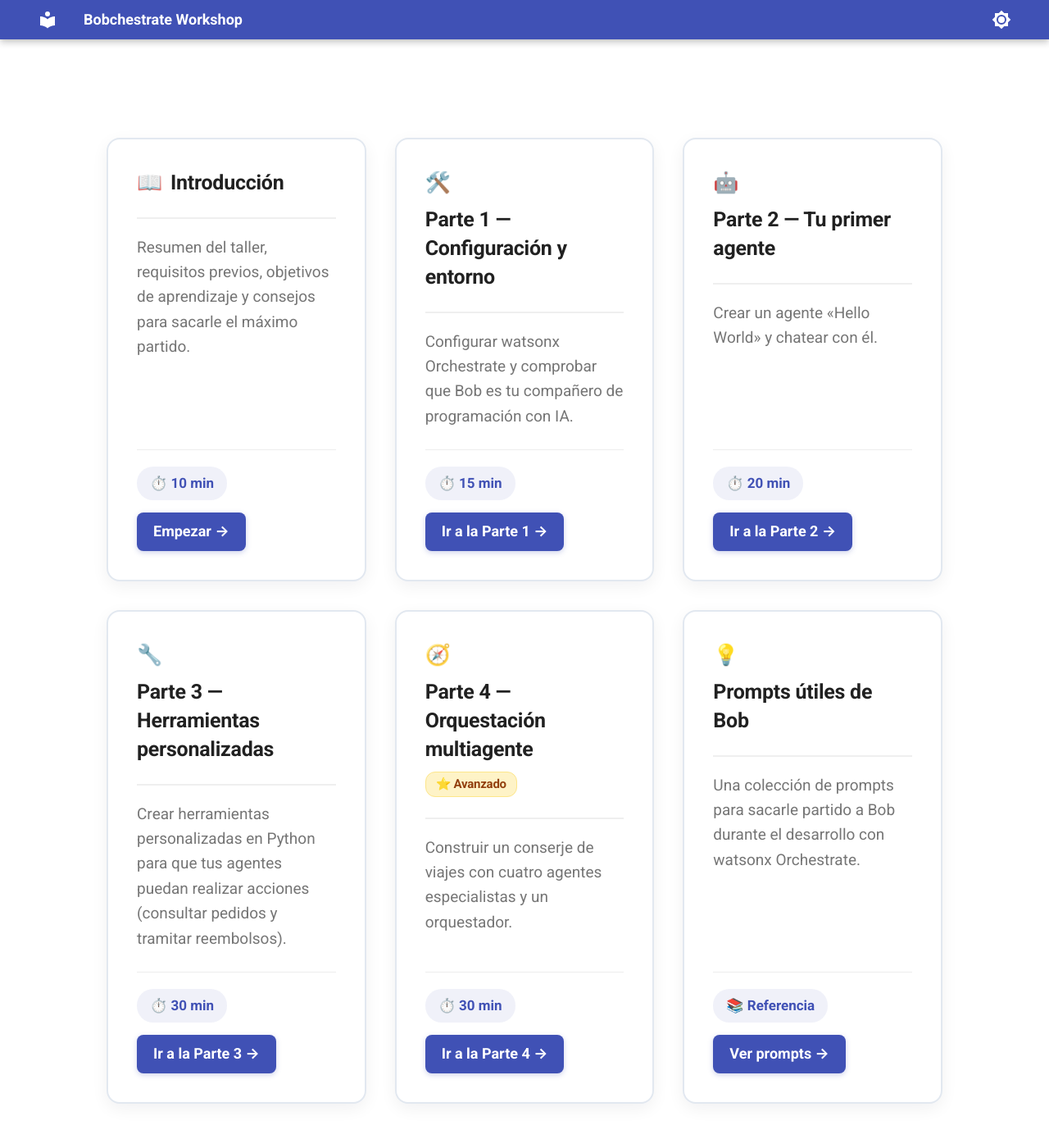
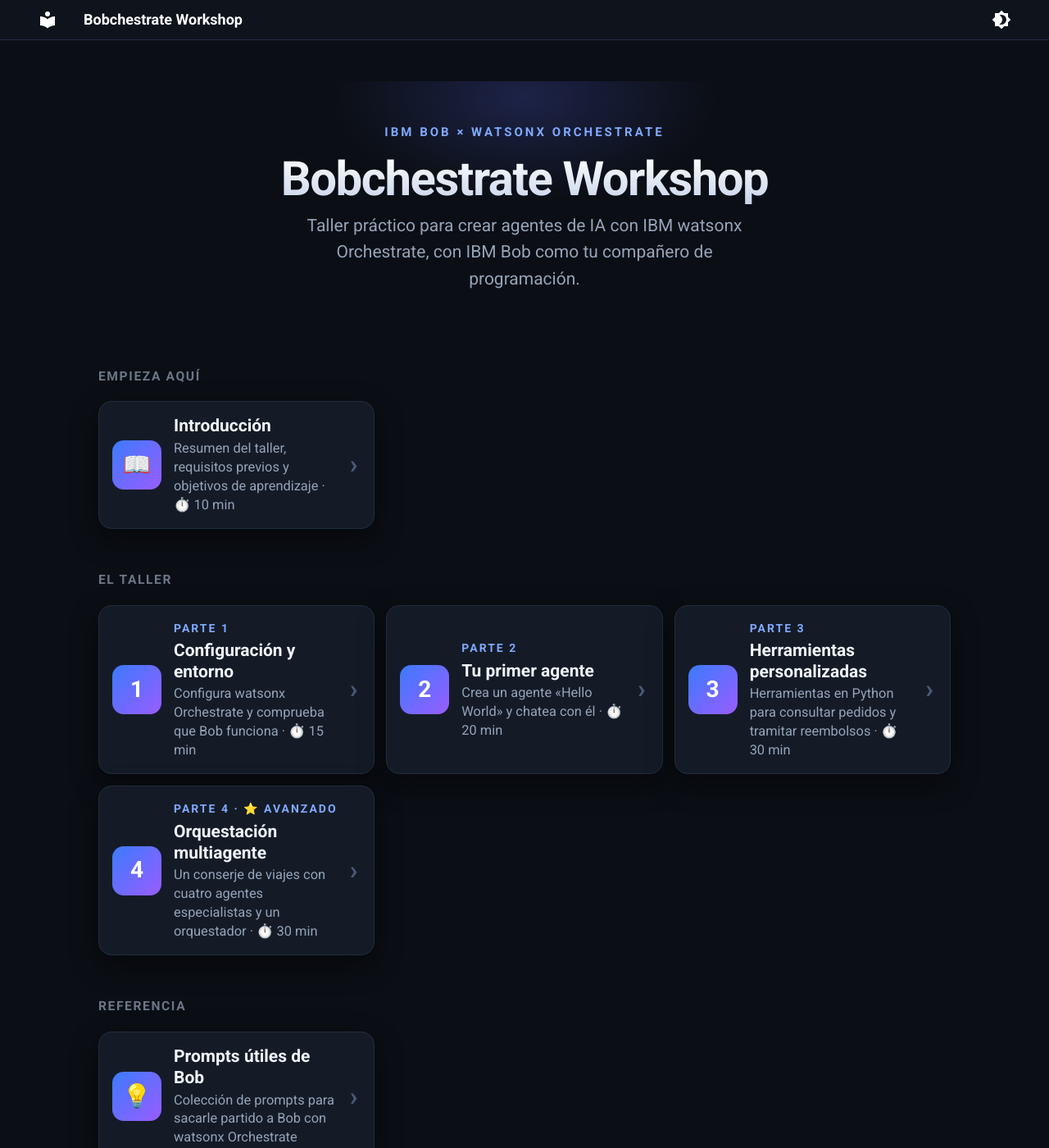
Before and after one commit to daniela42tar/bobquestrate-worshop, an MkDocs documentation site: the page built from docs/index.md, in a window 1280 px wide and 1400 px high. Shown: the whole window at 82% size. Built offline with MkDocs 1.6.1 and Material for MkDocs 9.7.7, drawn with Linux system fonts in a browser that asks for light colours.

Commit message:
feat: dark mode and styling

```diff
--- a/docs/index.md
+++ b/docs/index.md
@@ -5,58 +5,50 @@ hide:
   - toc
 ---
 
-<div class="home-cards-container" markdown>
-
-<div class="grid cards home-cards" markdown>
-
--   ### 📖 [Introducción](introduction.md)
-
-    ---
-
-    Resumen del taller, requisitos previos, objetivos de aprendizaje y consejos para sacarle el máximo partido.
-
-    <span class="card-badge">⏱️ 10 min</span> <span class="card-action">[Empezar →](introduction.md)</span>
-
--   ### 🛠️ [Parte 1 — Configuración y entorno](part1-setup/README.md)
-
-    ---
-
-    Configurar watsonx Orchestrate y comprobar que Bob es tu compañero de programación con IA.
-
-    <span class="card-badge">⏱️ 15 min</span> <span class="card-action">[Ir a la Parte 1 →](part1-setup/README.md)</span>
-
--   ### 🤖 [Parte 2 — Tu primer agente](part2-first-agent/README.md)
-
-    ---
-
-    Crear un agente «Hello World» y chatear con él.
-
-    <span class="card-badge">⏱️ 20 min</span> <span class="card-action">[Ir a la Parte 2 →](part2-first-agent/README.md)</span>
-
--   ### 🔧 [Parte 3 — Herramientas personalizadas](part3-custom-tools/README.md)
-
-    ---
-
-    Crear herramientas personalizadas en Python para que tus agentes puedan realizar acciones (consultar pedidos y tramitar reembolsos).
-
-    <span class="card-badge">⏱️ 30 min</span> <span class="card-action">[Ir a la Parte 3 →](part3-custom-tools/README.md)</span>
-
--   ### 🧭 [Parte 4 — Orquestación multiagente](part4-multi-agent-orchestration/README.md) <span class="badge-featured">⭐ Avanzado</span>
-
-    ---
-
-    Construir un conserje de viajes con cuatro agentes especialistas y un orquestador.
-
-    <span class="card-badge">⏱️ 30 min</span> <span class="card-action">[Ir a la Parte 4 →](part4-multi-agent-orchestration/README.md)</span>
-
--   ### 💡 [Prompts útiles de Bob](bob-prompts/helpful-prompts.md)
-
-    ---
-
-    Una colección de prompts para sacarle partido a Bob durante el desarrollo con watsonx Orchestrate.
-
-    <span class="card-badge">📚 Referencia</span> <span class="card-action">[Ver prompts →](bob-prompts/helpful-prompts.md)</span>
-
+<div class="bw-home">
+<section class="bw-hero">
+<div class="bw-kicker">IBM Bob × watsonx Orchestrate</div>
+<h1>Bobchestrate Workshop</h1>
+<p class="bw-lead">Taller práctico para crear agentes de IA con IBM watsonx Orchestrate, con IBM Bob como tu compañero de programación.</p>
+<!-- <img class="bw-heroimg" src="Bobchestrate_Workshop_logo_new.png" alt="Logotipo de Bobchestrate Workshop"> -->
+</section>
+<div class="bw-group">Empieza aquí</div>
+<div class="bw-cards">
+<a class="bw-card" href="introduction/">
+<span class="bw-chip">📖</span>
+<span class="bw-body"><span class="bw-title">Introducción</span><span class="bw-sub">Resumen del taller, requisitos previos y objetivos de aprendizaje · ⏱️ 10 min</span></span>
+<span class="bw-chev">›</span>
+</a>
 </div>
-
+<div class="bw-group">El taller</div>
+<div class="bw-cards">
+<a class="bw-card" href="part1-setup/">
+<span class="bw-chip">1</span>
+<span class="bw-body"><span class="bw-kick">Parte 1</span><span class="bw-title">Configuración y entorno</span><span class="bw-sub">Configura watsonx Orchestrate y comprueba que Bob funciona · ⏱️ 15 min</span></span>
+<span class="bw-chev">›</span>
+</a>
+<a class="bw-card" href="part2-first-agent/">
+<span class="bw-chip">2</span>
+<span class="bw-body"><span class="bw-kick">Parte 2</span><span class="bw-title">Tu primer agente</span><span class="bw-sub">Crea un agente «Hello World» y chatea con él · ⏱️ 20 min</span></span>
+<span class="bw-chev">›</span>
+</a>
+<a class="bw-card" href="part3-custom-tools/">
+<span class="bw-chip">3</span>
+<span class="bw-body"><span class="bw-kick">Parte 3</span><span class="bw-title">Herramientas personalizadas</span><span class="bw-sub">Herramientas en Python para consultar pedidos y tramitar reembolsos · ⏱️ 30 min</span></span>
+<span class="bw-chev">›</span>
+</a>
+<a class="bw-card" href="part4-multi-agent-orchestration/">
+<span class="bw-chip">4</span>
+<span class="bw-body"><span class="bw-kick">Parte 4 · ⭐ Avanzado</span><span class="bw-title">Orquestación multiagente</span><span class="bw-sub">Un conserje de viajes con cuatro agentes especialistas y un orquestador · ⏱️ 30 min</span></span>
+<span class="bw-chev">›</span>
+</a>
 </div>
+<div class="bw-group">Referencia</div>
+<div class="bw-cards">
+<a class="bw-card" href="bob-prompts/helpful-prompts/">
+<span class="bw-chip">💡</span>
+<span class="bw-body"><span class="bw-title">Prompts útiles de Bob</span><span class="bw-sub">Colección de prompts para sacarle partido a Bob con watsonx Orchestrate</span></span>
+<span class="bw-chev">›</span>
+</a>
+</div>
+</div>
--- a/docs/stylesheets/extra.css
+++ b/docs/stylesheets/extra.css
@@ -1,13 +1,6 @@
 /* ==========================================================================
-   Bobchestrate Workshop - Home Page Cards & Custom Styling
+   Bobchestrate Workshop - Dark theme + Home page styling
    ========================================================================== */
-
-/* 1. Hide default H1 / Header on home page */
-article.md-content__inner:has(.home-cards-container) > h1:first-child,
-.md-typeset:has(.home-cards-container) > h1:first-child,
-.home-cards-container ~ h1 {
-  display: none !important;
-}
 
 /* Hide top tab navigation bar globally if present */
 .md-tabs {
@@ -20,189 +13,257 @@ article.md-content__inner:has(.home-cards-container) > h1:first-child,
   text-decoration: none;
 }
 
-/* 2. Container setup */
-.home-cards-container {
-  max-width: 1040px;
-  margin: 2rem auto 4rem auto;
-  padding: 0 0.5rem;
+/* --------------------------------------------------------------------------
+   Dark palette (default) - deep navy, Bob-like
+   -------------------------------------------------------------------------- */
+[data-md-color-scheme="slate"] {
+  --md-default-bg-color: #0b0e14;
+  --md-default-bg-color--light: rgba(11, 14, 20, 0.54);
+  --md-default-bg-color--lighter: rgba(11, 14, 20, 0.26);
+  --md-default-bg-color--lightest: rgba(11, 14, 20, 0.07);
+  --md-default-fg-color: #e7edf6;
+  --md-default-fg-color--light: #94a3b8;
+  --md-default-fg-color--lighter: #3a465e;
+  --md-default-fg-color--lightest: #232d3f;
+  --md-typeset-color: #e7edf6;
+  --md-typeset-a-color: #7fa9ff;
+  --md-accent-fg-color: #7fa9ff;
+  --md-code-bg-color: #070a10;
+  --md-footer-bg-color: #0b0e14;
+  --md-footer-bg-color--dark: #070a10;
 }
 
-/* 3. Cards Grid Layout */
-.md-typeset .grid.cards.home-cards > ul {
-  display: grid;
-  grid-template-columns: repeat(auto-fit, minmax(310px, 1fr));
-  gap: 1.75rem;
-  margin: 1.5rem 0;
-  padding: 0;
-  list-style: none;
+[data-md-color-scheme="slate"] .md-header,
+[data-md-color-scheme="slate"] .md-tabs {
+  background-color: #0e131c;
+  border-bottom: 1px solid #232d3f;
+  box-shadow: none;
 }
 
-/* 4. Individual Card Style (Noticeable & Elevated) */
-.md-typeset .grid.cards.home-cards > ul > li {
+[data-md-color-scheme="slate"] .md-sidebar .md-nav__link--active,
+[data-md-color-scheme="slate"] .md-nav__link:hover {
+  color: #7fa9ff;
+}
+
+/* --------------------------------------------------------------------------
+   Home page
+   -------------------------------------------------------------------------- */
+.bw-home {
+  --bw-bg: #0b0e14;
+  --bw-panel: #141b27;
+  --bw-panel2: #1a2333;
+  --bw-line: #232d3f;
+  --bw-ink: #e7edf6;
+  --bw-muted: #94a3b8;
+  --bw-faint: #6b7688;
+  --bw-blue: #4d8dff;
+  --bw-blue2: #7fa9ff;
+  --bw-grad: linear-gradient(135deg, #3b7bff, #9a5cff);
+  max-width: 1040px;
+  margin: 0 auto 4rem auto;
+}
+
+/* Hero */
+.bw-hero {
   position: relative;
+  padding: 2.5rem 0.5rem 0.5rem;
+  text-align: center;
+  overflow: hidden;
+}
+
+.bw-hero::before {
+  content: "";
+  position: absolute;
+  top: -160px;
+  left: 50%;
+  transform: translateX(-50%);
+  width: 680px;
+  height: 360px;
+  background: radial-gradient(closest-side, rgba(90, 110, 255, 0.22), transparent 70%);
+  pointer-events: none;
+}
+
+.bw-kicker {
+  position: relative;
+  color: var(--bw-blue2);
+  font-weight: 800;
+  letter-spacing: 3px;
+  font-size: 0.75rem;
+  text-transform: uppercase;
+}
+
+.md-typeset .bw-hero h1 {
+  position: relative;
+  margin: 0.75rem 0 0.5rem;
+  font-size: 2.9rem;
+  font-weight: 800;
+  letter-spacing: -0.025em;
+  line-height: 1.05;
+  background: linear-gradient(180deg, #ffffff, #c7d4ea);
+  -webkit-background-clip: text;
+  background-clip: text;
+  color: transparent;
+}
+
+.bw-lead {
+  position: relative;
+  margin: 0 auto 1.5rem;
+  max-width: 560px;
+  color: var(--bw-muted);
+  font-size: 1.05rem;
+  line-height: 1.55;
+}
+
+.bw-heroimg {
+  position: relative;
+  display: block;
+  width: 50%;
+  max-width: 120px;
+  height: auto;
+  margin: 0 auto;
+  border-radius: 18px;
+  border: 1px solid var(--bw-line);
+  box-shadow: 0 12px 34px rgba(0, 0, 0, 0.45);
+}
+
+/* Group labels */
+.bw-group {
+  margin: 2.5rem 0 0.9rem;
+  font-size: 0.78rem;
+  letter-spacing: 1.6px;
+  text-transform: uppercase;
+  color: var(--bw-faint);
+  font-weight: 800;
+}
+
+/* Card grid */
+.bw-cards {
+  display: grid;
+  gap: 14px;
+  grid-template-columns: repeat(auto-fill, minmax(320px, 1fr));
+}
+
+.bw-card {
+  display: flex;
+  align-items: center;
+  gap: 15px;
+  padding: 16px;
+  background: var(--bw-panel);
+  border: 1px solid var(--bw-line);
+  border-radius: 16px;
+  box-shadow: 0 12px 34px rgba(0, 0, 0, 0.45);
+  color: var(--bw-ink);
+  text-decoration: none;
+  transition: transform 0.16s ease, box-shadow 0.16s ease,
+              border-color 0.16s ease, background 0.16s ease;
+}
+
+.bw-card:hover {
+  transform: translateY(-2px);
+  border-color: #4a5c86;
+  background: var(--bw-panel2);
+  box-shadow: 0 18px 46px rgba(0, 0, 0, 0.55);
+  color: var(--bw-ink);
+}
+
+.bw-chip {
+  flex: none;
+  width: 60px;
+  height: 60px;
+  border-radius: 14px;
+  display: flex;
+  align-items: center;
+  justify-content: center;
+  font-weight: 800;
+  font-size: 1.4rem;
+  color: #fff;
+  background: var(--bw-grad);
+}
+
+.bw-star .bw-chip {
+  background: linear-gradient(135deg, #c8901f, #f0b429);
+}
+
+.bw-body {
+  flex: 1;
+  min-width: 0;
   display: flex;
   flex-direction: column;
-  justify-content: space-between;
-  padding: 1.75rem;
-  border-radius: 16px;
-  border: 2px solid var(--md-default-fg-color--lighter);
-  background: var(--md-default-bg-color);
-  box-shadow: 0 6px 20px rgba(0, 0, 0, 0.06);
-  transition: transform 0.28s cubic-bezier(0.16, 1, 0.3, 1),
-              box-shadow 0.28s cubic-bezier(0.16, 1, 0.3, 1),
-              border-color 0.28s ease,
-              background-color 0.28s ease;
-  margin: 0 !important;
 }
 
-/* Light mode card surface */
-[data-md-color-scheme="default"] .md-typeset .grid.cards.home-cards > ul > li {
-  background: #ffffff;
-  border-color: #e2e8f0;
+.bw-kick {
+  color: var(--bw-blue2);
+  font-weight: 800;
+  letter-spacing: 2px;
+  font-size: 0.7rem;
+  text-transform: uppercase;
+  margin-bottom: 3px;
+}
+
+.bw-title {
+  font-weight: 700;
+  font-size: 1.05rem;
+  color: #f1f5fb;
+  line-height: 1.25;
+}
+
+.bw-sub {
+  color: var(--bw-muted);
+  font-size: 0.82rem;
+  line-height: 1.4;
+  margin-top: 3px;
+}
+
+.bw-chev {
+  flex: none;
+  color: #4a597a;
+  font-size: 1.6rem;
+  font-weight: 700;
+  padding-right: 4px;
+  transition: color 0.16s ease, transform 0.16s ease;
+}
+
+.bw-card:hover .bw-chev {
+  color: var(--bw-blue2);
+  transform: translateX(3px);
+}
+
+/* Light mode fallback (user toggles the palette) */
+[data-md-color-scheme="default"] .bw-home {
+  --bw-panel: #ffffff;
+  --bw-panel2: #f5f7ff;
+  --bw-line: #e2e8f0;
+  --bw-ink: #1f2937;
+  --bw-muted: #475569;
+  --bw-faint: #64748b;
+  --bw-blue2: #3b5bdb;
+}
+
+[data-md-color-scheme="default"] .bw-card {
   box-shadow: 0 6px 20px rgba(15, 23, 42, 0.06);
 }
 
-/* Dark mode card surface */
-[data-md-color-scheme="slate"] .md-typeset .grid.cards.home-cards > ul > li {
-  background: #1e222d;
-  border-color: #2d3444;
-  box-shadow: 0 6px 20px rgba(0, 0, 0, 0.3);
+[data-md-color-scheme="default"] .bw-card:hover {
+  border-color: #3f51b5;
+  box-shadow: 0 16px 36px rgba(63, 81, 181, 0.18);
 }
 
-/* Card Hover Effects */
-.md-typeset .grid.cards.home-cards > ul > li:hover {
-  transform: translateY(-6px);
-  border-color: var(--md-primary-fg-color);
-  box-shadow: 0 16px 36px rgba(63, 81, 181, 0.18),
-              0 4px 10px rgba(0, 0, 0, 0.06);
+[data-md-color-scheme="default"] .bw-title {
+  color: #111827;
 }
 
-[data-md-color-scheme="slate"] .md-typeset .grid.cards.home-cards > ul > li:hover {
-  border-color: var(--md-accent-fg-color);
-  box-shadow: 0 16px 36px rgba(0, 0, 0, 0.5),
-              0 0 24px rgba(124, 92, 216, 0.25);
+[data-md-color-scheme="default"] .md-typeset .bw-hero h1 {
+  background: linear-gradient(180deg, #1e1b4b, #3f51b5);
+  -webkit-background-clip: text;
+  background-clip: text;
 }
 
-/* 5. Card Title & Icon */
-.md-typeset .grid.cards.home-cards h3 {
-  margin: 0 0 0.5rem 0;
-  font-size: 1.25rem;
-  font-weight: 700;
-  line-height: 1.4;
-  color: var(--md-default-fg-color);
-  display: flex;
-  align-items: center;
-  flex-wrap: wrap;
-  gap: 0.5rem;
+[data-md-color-scheme="default"] .bw-heroimg {
+  box-shadow: 0 8px 24px rgba(15, 23, 42, 0.15);
 }
 
-.md-typeset .grid.cards.home-cards h3 a {
-  color: var(--md-default-fg-color);
-  text-decoration: none;
-  transition: color 0.2s ease;
+@media (max-width: 680px) {
+  .md-typeset .bw-hero h1 {
+    font-size: 2.1rem;
+  }
 }
-
-.md-typeset .grid.cards.home-cards h3 a:hover {
-  color: var(--md-primary-fg-color);
-}
-
-/* Remove permalink anchor symbol inside card headers */
-.md-typeset .grid.cards.home-cards h3 .headerlink {
-  display: none;
-}
-
-/* 6. Card Divider */
-.md-typeset .grid.cards.home-cards hr {
-  margin: 0.75rem 0 1rem 0;
-  border: 0;
-  height: 1.5px;
-  background: var(--md-default-fg-color--lightest);
-  opacity: 0.9;
-}
-
-/* 7. Card Body Description */
-.md-typeset .grid.cards.home-cards p {
-  margin: 0 0 1.25rem 0;
-  font-size: 0.95rem;
-  line-height: 1.6;
-  color: var(--md-default-fg-color--light);
-  flex-grow: 1;
-}
-
-/* 8. Card Footer Row (Duration + Action) */
-.md-typeset .grid.cards.home-cards p:last-child {
-  display: flex;
-  flex-direction: column;
-  align-items: flex-start;
-  justify-content: flex-start;
-  margin: auto 0 0 0;
-  padding-top: 1rem;
-  border-top: 1px solid var(--md-default-fg-color--lightest);
-  gap: 0.75rem;
-  flex-grow: 0;
-}
-
-/* Duration / Reference Badge */
-.md-typeset .grid.cards.home-cards .card-badge {
-  display: inline-flex;
-  align-items: center;
-  gap: 0.35rem;
-  font-size: 0.85rem;
-  font-weight: 600;
-  padding: 0.35rem 0.8rem;
-  border-radius: 20px;
-  background: rgba(63, 81, 181, 0.08);
-  color: var(--md-primary-fg-color);
-  white-space: nowrap;
-}
-
-[data-md-color-scheme="slate"] .md-typeset .grid.cards.home-cards .card-badge {
-  background: rgba(124, 92, 216, 0.18);
-  color: #c7d2fe;
-}
-
-/* Call to Action Button */
-.md-typeset .grid.cards.home-cards .card-action a {
-  display: inline-flex;
-  align-items: center;
-  gap: 0.35rem;
-  font-size: 0.9rem;
-  font-weight: 700;
-  color: #ffffff !important;
-  text-decoration: none;
-  padding: 0.45rem 1rem;
-  border-radius: 8px;
-  background: var(--md-primary-fg-color);
-  box-shadow: 0 2px 6px rgba(63, 81, 181, 0.25);
-  transition: all 0.2s cubic-bezier(0.16, 1, 0.3, 1);
-}
-
-.md-typeset .grid.cards.home-cards .card-action a:hover {
-  transform: translateY(-2px);
-  box-shadow: 0 4px 12px rgba(63, 81, 181, 0.4);
-  filter: brightness(1.1);
-}
-
-[data-md-color-scheme="slate"] .md-typeset .grid.cards.home-cards .card-action a {
-  background: var(--md-primary-fg-color);
-  box-shadow: 0 2px 8px rgba(0, 0, 0, 0.4);
-}
-
-/* Featured / Advanced Tag */
-.md-typeset .grid.cards.home-cards .badge-featured {
-  font-size: 0.75rem;
-  font-weight: 700;
-  padding: 0.2rem 0.6rem;
-  border-radius: 12px;
-  background: #fef3c7;
-  color: #92400e;
-  border: 1px solid #fde68a;
-  display: inline-flex;
-  align-items: center;
-}
-
-[data-md-color-scheme="slate"] .md-typeset .grid.cards.home-cards .badge-featured {
-  background: rgba(245, 158, 11, 0.2);
-  color: #fcd34d;
-  border-color: rgba(245, 158, 11, 0.4);
-}
--- a/mkdocs.yml
+++ b/mkdocs.yml
@@ -16,22 +16,20 @@ theme:
   custom_dir: overrides
   language: en
   palette:
+    # Dark mode (default, first palette entry with no media query)
+    - scheme: slate
+      primary: indigo
+      accent: indigo
+      toggle:
+        icon: material/brightness-4
+        name: Switch to light mode
     # Light mode
-    - media: "(prefers-color-scheme: light)"
-      scheme: default
+    - scheme: default
       primary: indigo
       accent: indigo
       toggle:
         icon: material/brightness-7
         name: Switch to dark mode
-    # Dark mode
-    - media: "(prefers-color-scheme: dark)"
-      scheme: slate
-      primary: indigo
-      accent: indigo
-      toggle:
-        icon: material/brightness-4
-        name: Switch to light mode
   font:
     text: Roboto
     code: Roboto Mono
@@ -61,6 +59,7 @@ markdown_extensions:
   - md_in_html
   - toc:
       permalink: true
+      toc_depth: 3
 
 # Navigation structure
 nav:
```
Also changed, not shown: part1-setup/README.md (+13 -9 lines), part2-first-agent/README.md (+2 -2 lines), part3-custom-tools/README.md (+6 -4 lines).
